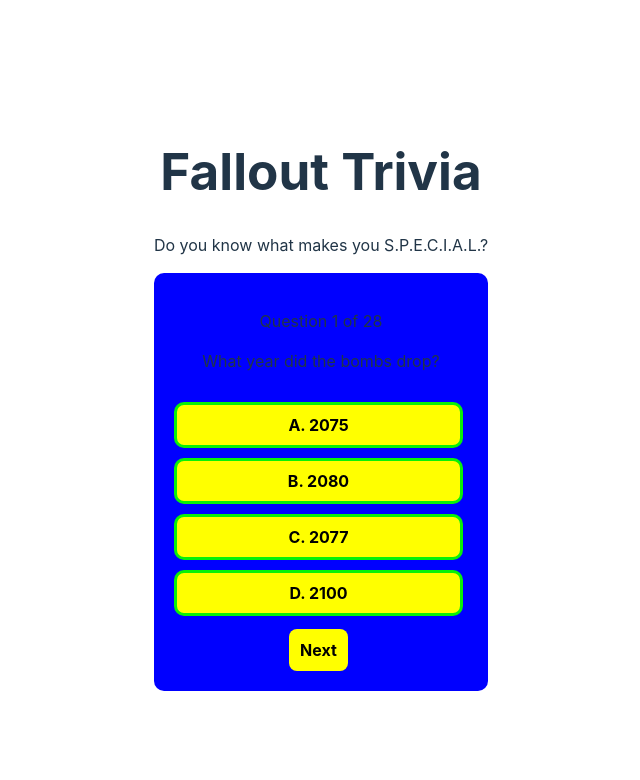
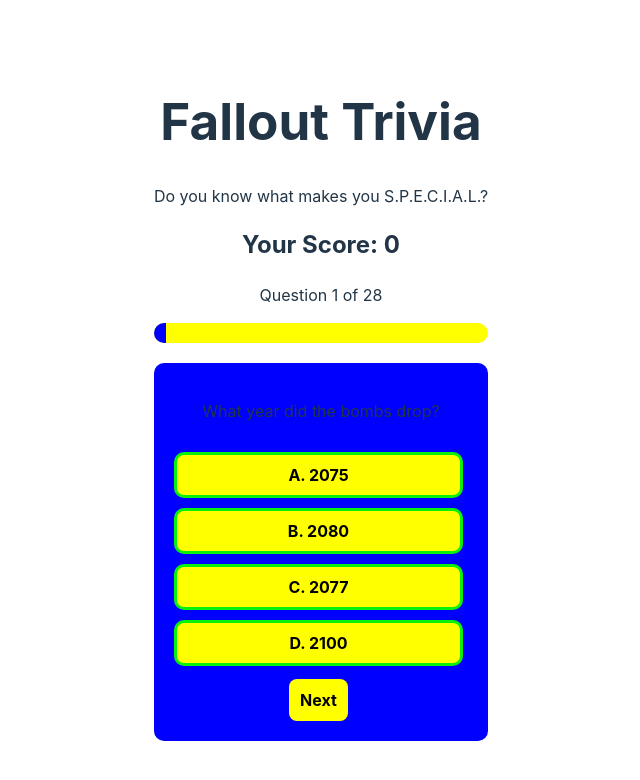
Before and after one commit to nukaterrapin7/trivia-app, a React (Vite) app: page / in a window 1280 px wide. Shown: the top 780 px of the page, without its empty margins (319-959 px from the left). Built offline with nearby package versions, Linux system fonts and the light colour scheme.

Commit message:
Adds additional components, Score, Progress Bar, and End Screen

```diff
--- /dev/null
+++ b/src/Components/EndScreen/EndScreen.css
@@ -0,0 +1,31 @@
+.end-screen {
+    text-align: center;
+    padding: 20px;
+    background-color: blue;
+    border-radius: 10px;
+    box-shadow: 0 4px 8px rgba(0, 0, 0, 0.2);
+}
+
+.end-screen h1 {
+    font-size: 2rem;
+    color: #333;
+}
+
+.end-screen p {
+    font-size: 1.2rem;
+    margin: 15px 0;
+}
+
+.restart-button {
+    padding: 10px 20px;
+    font-size: 1rem;
+    background-color: #cfe738;
+    color: black;
+    border: none;
+    border-radius: 5px;
+    cursor: pointer;
+}
+
+.restart-button:hover {
+    background-color: #cfe737;
+}
--- /dev/null
+++ b/src/Components/EndScreen/EndScreen.jsx
@@ -0,0 +1,19 @@
+import { useState } from "react";
+import "./EndScreen.css";
+
+
+function EndScreen({ score, total, onRestart }) {
+    return (
+        <div className="end-screen">
+            <h1>Quiz Complete!</h1>
+                <p>
+                    You scored <strong>{score}</strong> out of <strong>{total}</strong>!
+                </p>
+                <button onClick={onRestart} className="restart-button">
+                    Restart Quiz
+                </button>
+        </div>
+    )
+}
+
+export default EndScreen;
--- /dev/null
+++ b/src/Components/Progress/Progress.jsx
@@ -0,0 +1,17 @@
+import React from "react";
+import "./progress.css";
+
+function ProgressBar({ current, total }) {
+    const progressPercentage = (current / total) * 100;
+
+    return (
+        <div className="progress-bar-container">
+            <div
+                className="progress-bar"
+                style={{ width: `${progressPercentage}%` }}
+            ></div>
+        </div>
+    );
+}
+
+export default ProgressBar;
--- /dev/null
+++ b/src/Components/Progress/progress.css
@@ -0,0 +1,14 @@
+.progress-bar-container {
+    width: 100%;
+    height: 20px;
+    background-color: yellow;
+    border-radius: 10px;
+    overflow: hidden;
+    margin-bottom: 20px;
+}
+
+.progress-bar {
+    height: 100%;
+    background-color: blue;
+    transition: width 0.3s ease;
+}
--- /dev/null
+++ b/src/Components/Score.jsx
@@ -0,0 +1,11 @@
+import React from "react";
+
+function Score({ score }) {
+    return (
+        <div className="score">
+            <h2>Your Score: {score}</h2>
+        </div>
+    );
+}
+
+export default Score;
--- a/src/Components/Trivia.jsx
+++ b/src/Components/Trivia.jsx
@@ -1,21 +1,35 @@
 import { useState } from "react";
+import Score from './Score';
+import ProgressBar from "./Progress/Progress";
+import EndScreen from "./EndScreen/EndScreen";
 
 function Trivia({ questions }) {
     const [answered, setAnswered] = useState(false);
     const [currentIndex, setCurrentIndex] = useState(0);
     const [selectedAnswer, setSelectedAnswer] = useState(null);
     const currentQuestion = questions[currentIndex];
+    const [score, setScore] = useState(0);
 
     const handleAnswerClick = (selectedOption) => {
         console.log('Selected: ${selectedOption}');
         setSelectedAnswer(selectedOption);
         setAnswered(true);
+        if (selectedOption === currentQuestion.correctAnswer) {
+            setScore((prevScore) => prevScore + 1);
+        } else {
+            setScore((prevScore) => prevScore - 1);
+        };
+
     };
 
     const handleNext = () => {
+        if (currentIndex < questions.length - 1) {
             setAnswered(false);
             setSelectedAnswer(null);
-        setCurrentIndex((prevIndex) => (prevIndex + 1) % questions.length);
+            setCurrentIndex((prevIndex) => prevIndex + 1);
+        } else {
+            setCurrentIndex((prevIndex) => prevIndex + 1);
+        }
     };
 
     const handlePrevious = () => {
@@ -24,6 +38,12 @@
         setCurrentIndex((prevIndex) =>
           prevIndex === 0 ? questions.length - 1 : prevIndex - 1
         );
+      };
+
+    const handleRestartQuiz = () => {
+        setScore(0);
+        setCurrentIndex(0);
+        setAnswered(false);
     };
 
     const renderOptions = () => {
@@ -55,11 +75,15 @@
         });
     };
 
-
-    return (
+    return currentIndex === questions.length ? (
+        <EndScreen score={score} total={questions.length} onRestart={handleRestartQuiz} />
+    ) : (
+        <>
+            <Score score={score} />
+            <p>Question {currentIndex +1} of {questions.length}</p>
+            <ProgressBar current={currentIndex + 1} total={questions.length} />
             <div className="card">
                 <div className="card-top">
-                <p>Question {currentIndex +1} of {questions.length}</p>
                     <p>{currentQuestion.question}</p>
                 </div>
                 <div className="cardBottom">
@@ -69,15 +93,13 @@
                     {currentIndex > 0 && (
                         <button onClick={handlePrevious}>Previous</button>
                     )}
-                {currentIndex < questions.length -1 && (
+                    {currentIndex < questions.length && (
                         <button onClick={handleNext}>Next</button>
                     )}
                 </div>
             </div>
+        </>
     )
 }
 
-
-// style={{ display: index == activeIndex ? "block" : "none" }}
-
 export default Trivia
```
Lines whose indentation alone changed are shown as unchanged.
